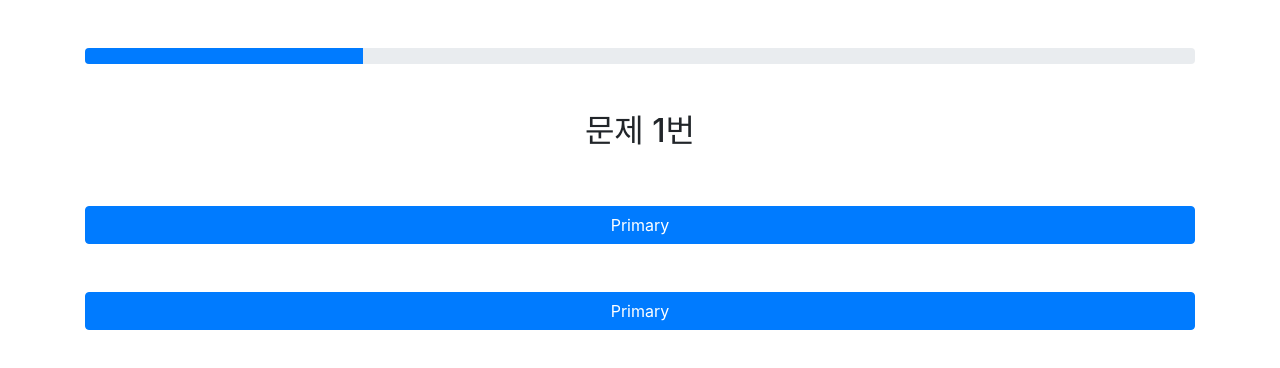
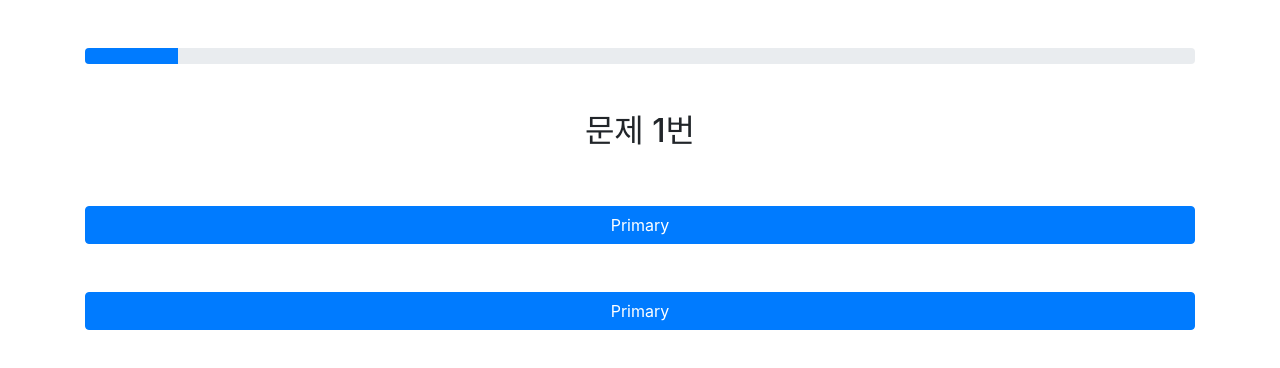
Before and after one commit to gabychoi/CODELION, a plain HTML site: page MBTI/index.html in a window 1280 px wide. Both pictures are taken after a click on the button "테스트 시작하기". Drawn offline with nearby package versions, Linux system fonts and the light colour scheme.

Commit message:
progress bar

```diff
--- a/MBTI/index.html
+++ b/MBTI/index.html
@@ -15,7 +15,7 @@
     </article>
     <article class="question">
         <div class="progress mt-5">
-            <div class="progress-bar" role="progressbar" style="width: 25%" aria-valuenow="25" aria-valuemin="0" aria-valuemax="100"></div>
+            <div class="progress-bar" role="progressbar" style="width: calc(100/12*1%)"></div>
         </div>
         <h2 id="title" class="text-center mt-5">문제</h2>
         <input id="type" type="hidden" value="EI">
@@ -50,6 +50,7 @@
             next();
         });
         function next() {
+            $(".progress-bar").attr('style', 'width: calc(100/12*'+num+'%)');
             $("#title").html(q[num]["title"]);
             $('#type').val(q[num]["type"]);
             $("A").html(q[num]["A"]);
```
